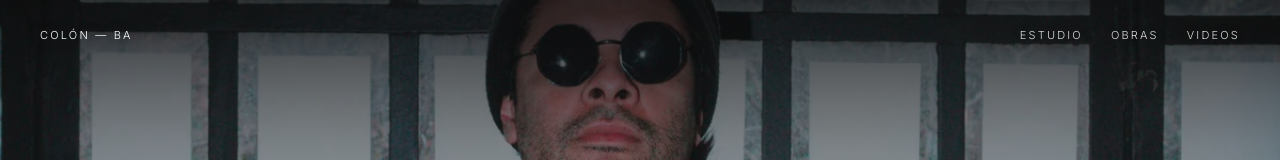
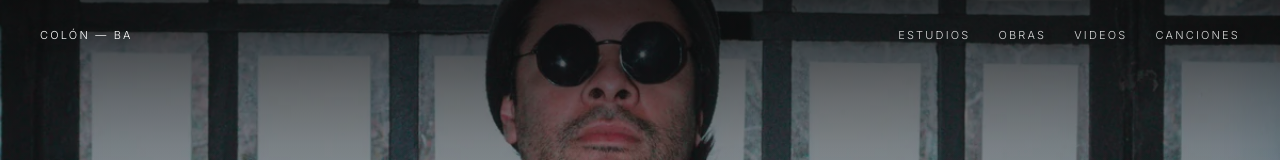
Before and after one commit to SantiagoCasi/WebLucas, a plain HTML site: page index.html in a window 1280 px wide. Shown: the top 160 px of the page. Drawn offline with Linux system fonts and the light colour scheme.

Commit message:
Secundario

```diff
--- a/index.html
+++ b/index.html
@@ -38,9 +38,10 @@
   <nav class="nav">
     <span class="micro nav__loc">Colón — BA</span>
     <div class="nav__links">
-      <a class="micro" href="#studio">Estudio</a>
+      <a class="micro" href="#studio">Estudios</a>
       <a class="micro" href="#portfolio">Obras</a>
       <a class="micro" href="#videos">Videos</a>
+      <a class="micro" href="#videos">Canciones</a>
     </div>
   </nav>
 
```
